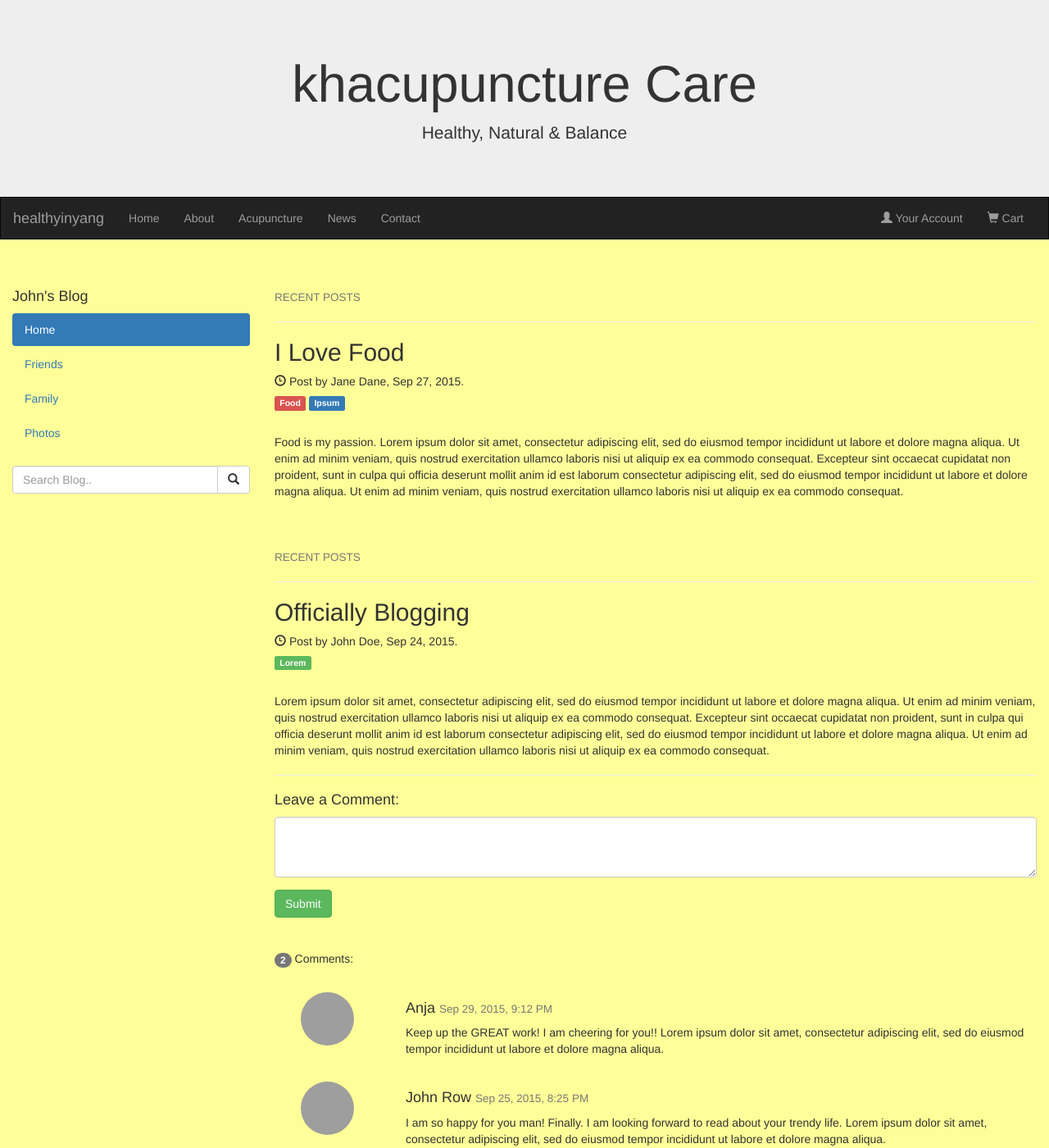
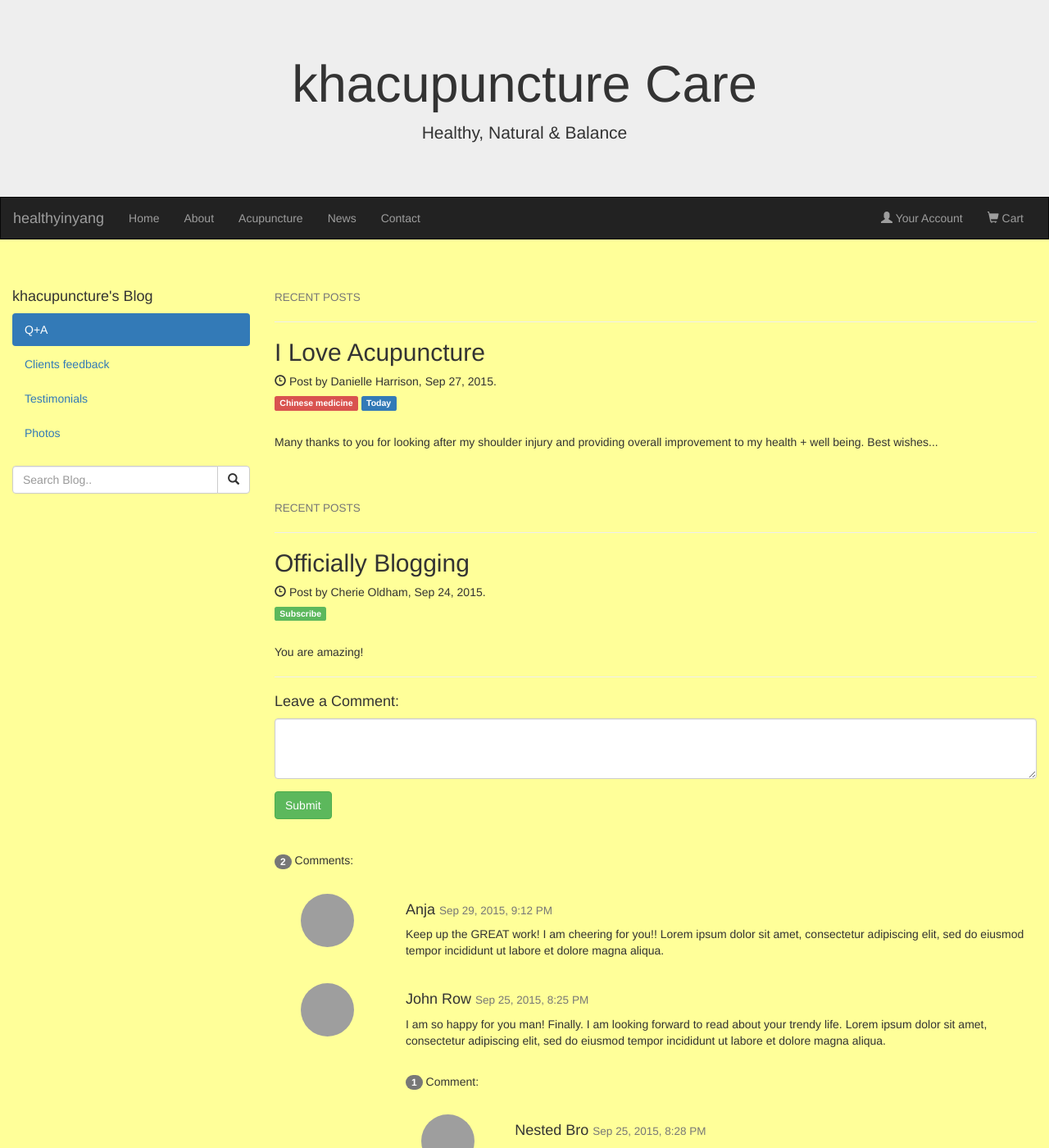
Before and after one commit to HongfengCai/khacupuncture, a Jekyll site: the page news.html, which Jekyll copies as it is, in a window 1280 px wide and 1400 px high. Shown: the whole window at 82% size. Built offline with Jekyll 4.4.1, drawn with Linux system fonts in a browser that asks for light colours; grey boxes are pictures that could not be loaded.

Commit message:
Update news.html

```diff
--- a/news.html
+++ b/news.html
@@ -63,14 +63,16 @@
     </div>
   </div>
 </nav>
+
+
 <div class="container-fluid">
   <div class="row content">
     <div class="col-sm-3 sidenav">
-      <h4>John's Blog</h4>
+      <h4>khacupuncture's Blog</h4>
       <ul class="nav nav-pills nav-stacked">
-        <li class="active"><a href="#section1">Home</a></li>
-        <li><a href="#section2">Friends</a></li>
-        <li><a href="#section3">Family</a></li>
+        <li class="active"><a href="#section1">Q+A</a></li>
+        <li><a href="#section2">Clients feedback</a></li>
+        <li><a href="#section3">Testimonials</a></li>
         <li><a href="#section3">Photos</a></li>
       </ul><br>
       <div class="input-group">
@@ -86,18 +88,18 @@
     <div class="col-sm-9">
       <h4><small>RECENT POSTS</small></h4>
       <hr>
-      <h2>I Love Food</h2>
-      <h5><span class="glyphicon glyphicon-time"></span> Post by Jane Dane, Sep 27, 2015.</h5>
-      <h5><span class="label label-danger">Food</span> <span class="label label-primary">Ipsum</span></h5><br>
-      <p>Food is my passion. Lorem ipsum dolor sit amet, consectetur adipiscing elit, sed do eiusmod tempor incididunt ut labore et dolore magna aliqua. Ut enim ad minim veniam, quis nostrud exercitation ullamco laboris nisi ut aliquip ex ea commodo consequat. Excepteur sint occaecat cupidatat non proident, sunt in culpa qui officia deserunt mollit anim id est laborum consectetur adipiscing elit, sed do eiusmod tempor incididunt ut labore et dolore magna aliqua. Ut enim ad minim veniam, quis nostrud exercitation ullamco laboris nisi ut aliquip ex ea commodo consequat.</p>
+      <h2>I Love Acupuncture</h2>
+      <h5><span class="glyphicon glyphicon-time"></span> Post by Danielle Harrison, Sep 27, 2015.</h5>
+      <h5><span class="label label-danger">Chinese medicine</span> <span class="label label-primary">Today</span></h5><br>
+      <p>Many thanks to you for looking after my shoulder injury and providing overall improvement to my health + well being. Best wishes...</p>
       <br><br>
 
       <h4><small>RECENT POSTS</small></h4>
       <hr>
       <h2>Officially Blogging</h2>
-      <h5><span class="glyphicon glyphicon-time"></span> Post by John Doe, Sep 24, 2015.</h5>
-      <h5><span class="label label-success">Lorem</span></h5><br>
-      <p>Lorem ipsum dolor sit amet, consectetur adipiscing elit, sed do eiusmod tempor incididunt ut labore et dolore magna aliqua. Ut enim ad minim veniam, quis nostrud exercitation ullamco laboris nisi ut aliquip ex ea commodo consequat. Excepteur sint occaecat cupidatat non proident, sunt in culpa qui officia deserunt mollit anim id est laborum consectetur adipiscing elit, sed do eiusmod tempor incididunt ut labore et dolore magna aliqua. Ut enim ad minim veniam, quis nostrud exercitation ullamco laboris nisi ut aliquip ex ea commodo consequat.</p>
+      <h5><span class="glyphicon glyphicon-time"></span> Post by Cherie Oldham, Sep 24, 2015.</h5>
+      <h5><span class="label label-success">Subscribe</span></h5><br>
+      <p>You are amazing! </p>
       <hr>
 
       <h4>Leave a Comment:</h4>
```
